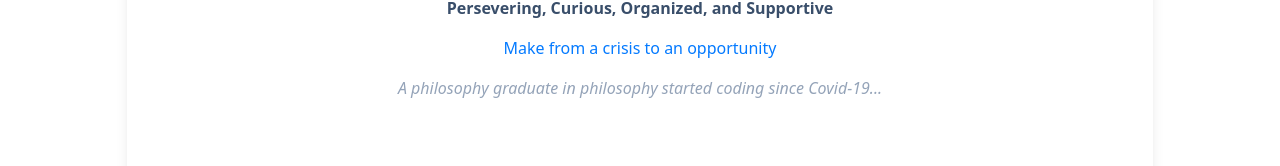
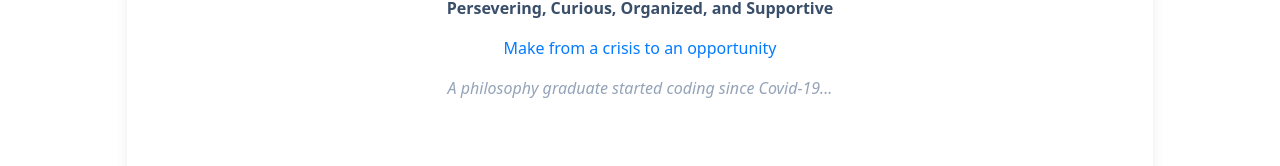
Before and after one commit to jeanoza/portfolio2023, a Next.js app: page /en/about in a window 1280 px wide. Shown: the part 236-402 px from the top of the page. Built offline with nearby package versions, Linux system fonts and the light colour scheme.

Commit message:
fix(about): wrong word

```diff
--- a/src/pages/[lang]/about.tsx
+++ b/src/pages/[lang]/about.tsx
@@ -12,7 +12,7 @@ const TITLES = [
 		fr: "Transformer une crise en une opportunité",
 	},
 	{
-		en: "A philosophy graduate in philosophy started coding since Covid-19...",
+		en: "A philosophy graduate started coding since Covid-19...",
 		fr: "Etudiant sortant de sciences humaines a commencé à coder depuis Covid-19...",
 	},
 ];
```
